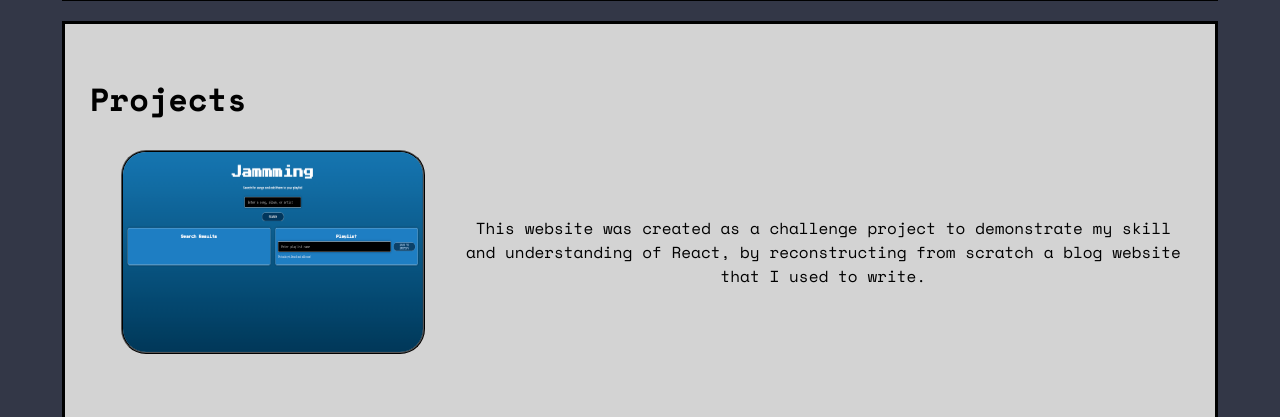
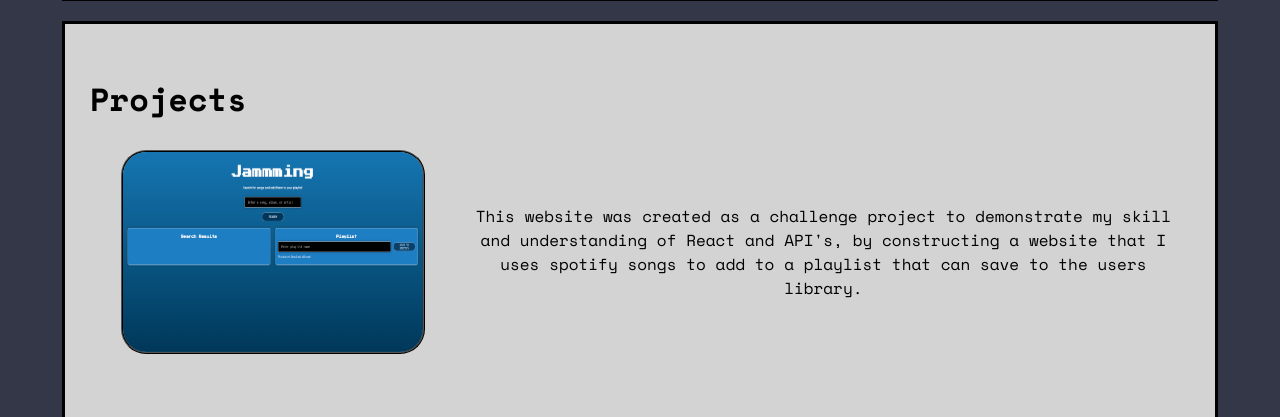
Before and after one commit to Kaich1k/Portfolio-Project, a plain HTML site: page index.html in a window 1280 px wide. Shown: the part 715-1132 px from the top of the page. Drawn offline with nearby package versions, Linux system fonts and the light colour scheme.

Commit message:
Fixed Jammming desc

```diff
--- a/index.html
+++ b/index.html
@@ -41,7 +41,7 @@
       <div class="grid-container">
         <div class="grid-item" id="jammming">
           <a href="https://kaich1k.github.io/Jammming" target="_blank"><img id="jammming-img" src="Jammming-ss.png" alt="Jammming.com"></a>
-          <p>This website was created as a challenge project to demonstrate my skill and understanding of React, by reconstructing from scratch a blog website that I used to write.</p>
+          <p>This website was created as a challenge project to demonstrate my skill and understanding of React and API's, by constructing a website that I uses spotify songs to add to a playlist that can save to the users library.</p>
         </div>
       </div>
       <div class="grid-container">
```
